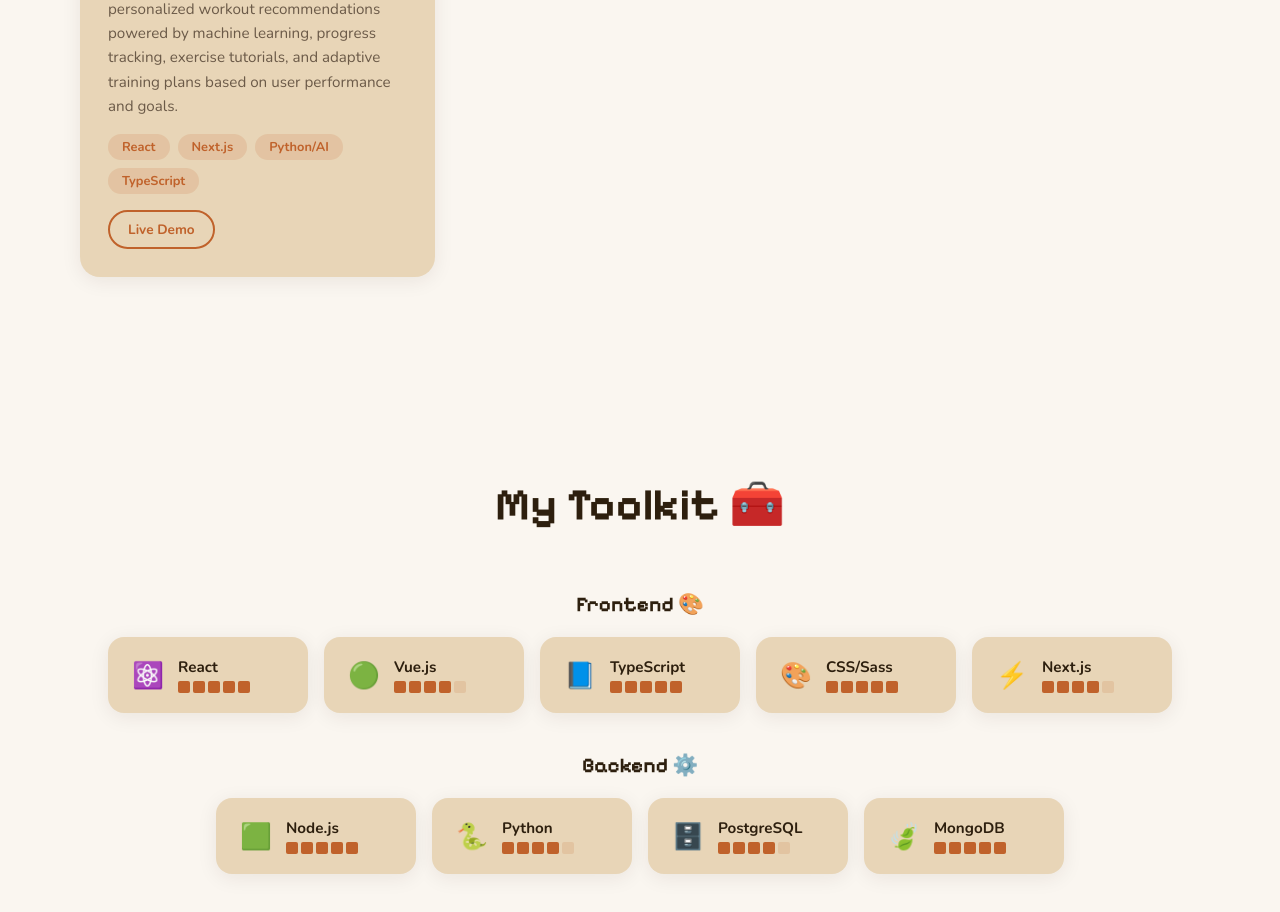
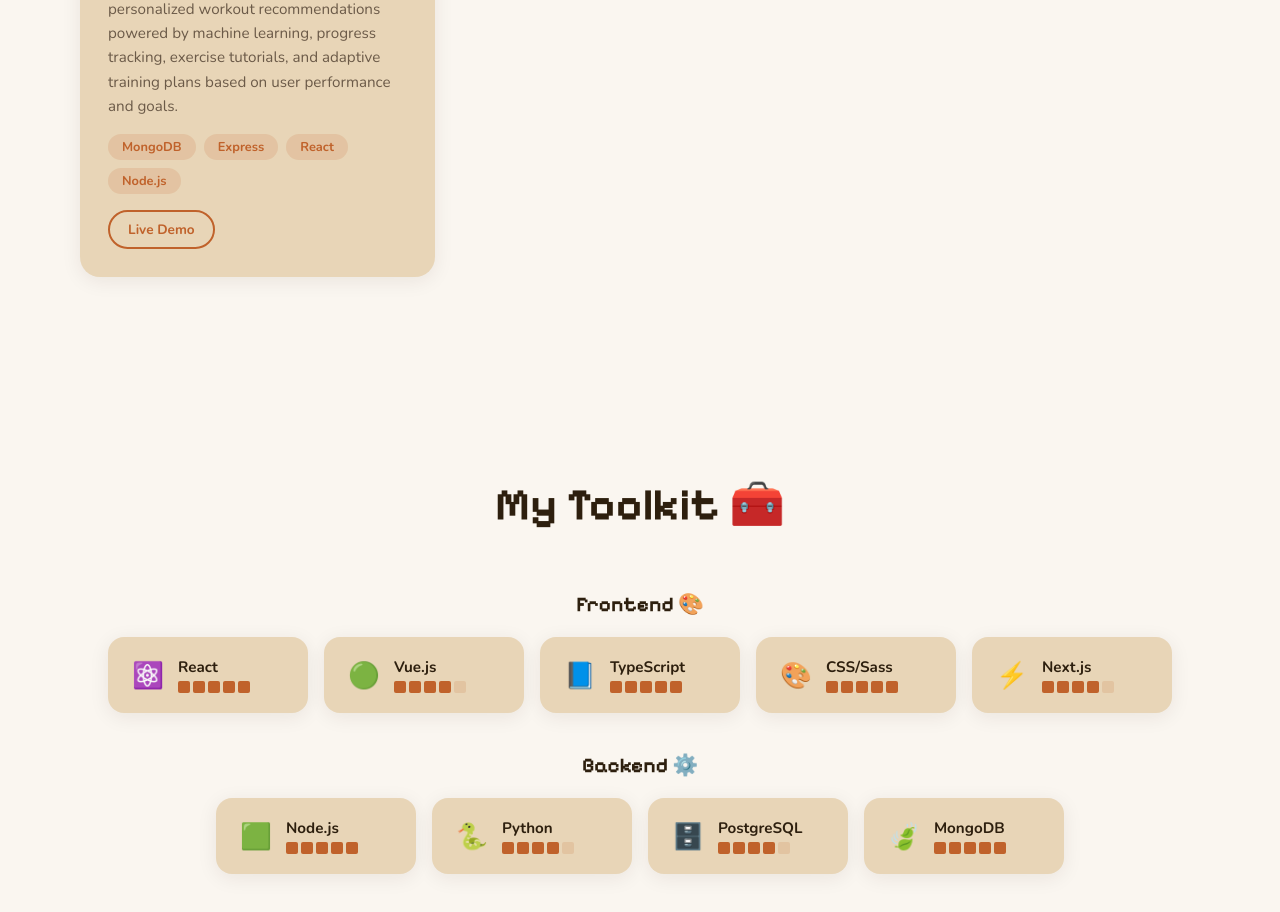
Before and after one commit to Mohammad14567/MohammadDawood, a plain HTML site: page index.html in a window 1280 px wide. Shown: the part 1980-2892 px from the top of the page. Drawn offline with nearby package versions, Linux system fonts and the light colour scheme.

Commit message:
Update index.html

```diff
--- a/index.html
+++ b/index.html
@@ -66,10 +66,10 @@
       <h3>💪 12-Fit AI Fitness Platform</h3>
       <p>An intelligent AI-powered fitness website designed for university students. Features personalized workout recommendations powered by machine learning, progress tracking, exercise tutorials, and adaptive training plans based on user performance and goals.</p>
       <div class="tech-pills">
+        <span class="tech-pill" style="background:rgba(192,98,43,0.15);color:var(--orange);">MongoDB</span>
+        <span class="tech-pill" style="background:rgba(192,98,43,0.15);color:var(--orange);">Express</span>
         <span class="tech-pill" style="background:rgba(192,98,43,0.15);color:var(--orange);">React</span>
-        <span class="tech-pill" style="background:rgba(192,98,43,0.15);color:var(--orange);">Next.js</span>
-        <span class="tech-pill" style="background:rgba(192,98,43,0.15);color:var(--orange);">Python/AI</span>
-        <span class="tech-pill" style="background:rgba(192,98,43,0.15);color:var(--orange);">TypeScript</span>
+        <span class="tech-pill" style="background:rgba(192,98,43,0.15);color:var(--orange);">Node.js</span>
       </div>
       <div class="project-links">
         <a href="https://12-fit.vercel.app/" target="_blank">Live Demo</a>
```
